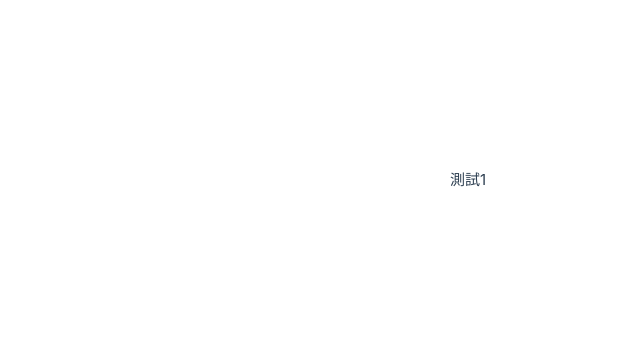
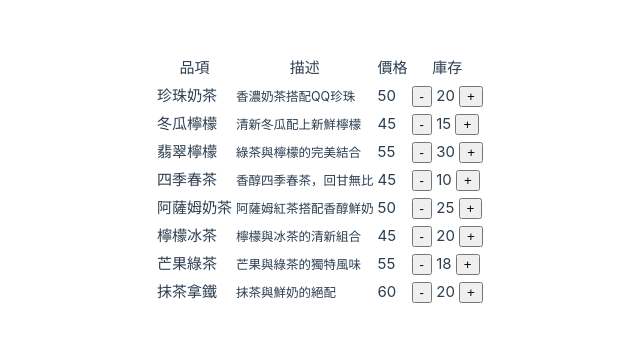
Before and after one commit to gn01113655/w1, a Vue app in the folder vue-2025-week01/: page / in a window 1280 px wide. Shown: the part 220-562 px from the top of the page, without its empty margins (154-794 px from the left). Built offline with nearby package versions, Linux system fonts and the light colour scheme.

Commit message:
update code

```diff
--- a/vue-2025-week01/package.json
+++ b/vue-2025-week01/package.json
@@ -12,7 +12,7 @@
     "preview": "vite preview",
     "lint": "eslint . --fix",
     "format": "prettier --write src/",
-    "deploy": "vite build &&  gh-pages -d dist"
+    "deploy": "vite build && gh-pages -d dist"
   },
   "dependencies": {
     "vue": "^3.5.18"
--- a/vue-2025-week01/src/App.vue
+++ b/vue-2025-week01/src/App.vue
@@ -1,9 +1,100 @@
-<script setup>
-</script>
-
 <template>
-<div>測試1</div>
+  <div class="container mt-5">
+    <table>
+      <thead>
+        <tr>
+          <th scope="col">品項</th>
+          <th scope="col">描述</th>
+          <th scope="col">價格</th>
+          <th scope="col">庫存</th>
+        </tr>
+      </thead>
+      <tbody>
+        <tr v-for="item in drinks" :key="item.id">
+          <td>{{ item.name }}</td>
+          <td><small>{{ item.description }}</small></td>
+          <td>{{ item.price }}</td>
+          <td>
+            <button @click="handleDrinkStock(item.id, item.stock - 1)" :disabled="item.stock < 1">-</button>
+            {{ item.stock }}
+            <button @click="handleDrinkStock(item.id, item.stock + 1)">+</button>
+          </td>
+        </tr>
+      </tbody>
+    </table>
+  </div>
 </template>
 
-<style scoped>
-</style>
+<script setup>
+import { ref } from 'vue';
+
+const data = [
+  {
+    "id": 1,
+    "name": "珍珠奶茶",
+    "description": "香濃奶茶搭配QQ珍珠",
+    "price": 50,
+    "stock": 20
+  },
+  {
+    "id": 2,
+    "name": "冬瓜檸檬",
+    "description": "清新冬瓜配上新鮮檸檬",
+    "price": 45,
+    "stock": 15
+  },
+  {
+    "id": 3,
+    "name": "翡翠檸檬",
+    "description": "綠茶與檸檬的完美結合",
+    "price": 55,
+    "stock": 30
+  },
+  {
+    "id": 4,
+    "name": "四季春茶",
+    "description": "香醇四季春茶，回甘無比",
+    "price": 45,
+    "stock": 10
+  },
+  {
+    "id": 5,
+    "name": "阿薩姆奶茶",
+    "description": "阿薩姆紅茶搭配香醇鮮奶",
+    "price": 50,
+    "stock": 25
+  },
+  {
+    "id": 6,
+    "name": "檸檬冰茶",
+    "description": "檸檬與冰茶的清新組合",
+    "price": 45,
+    "stock": 20
+  },
+  {
+    "id": 7,
+    "name": "芒果綠茶",
+    "description": "芒果與綠茶的獨特風味",
+    "price": 55,
+    "stock": 18
+  },
+  {
+    "id": 8,
+    "name": "抹茶拿鐵",
+    "description": "抹茶與鮮奶的絕配",
+    "price": 60,
+    "stock": 20
+  }
+];
+
+const drinks = ref(data);
+
+function handleDrinkStock(id, stock) {
+  drinks.value = drinks.value.map((item) => {
+    if (item.id === id) {
+      item.stock = stock;
+    }
+    return item;
+  });
+}
+</script>
```
